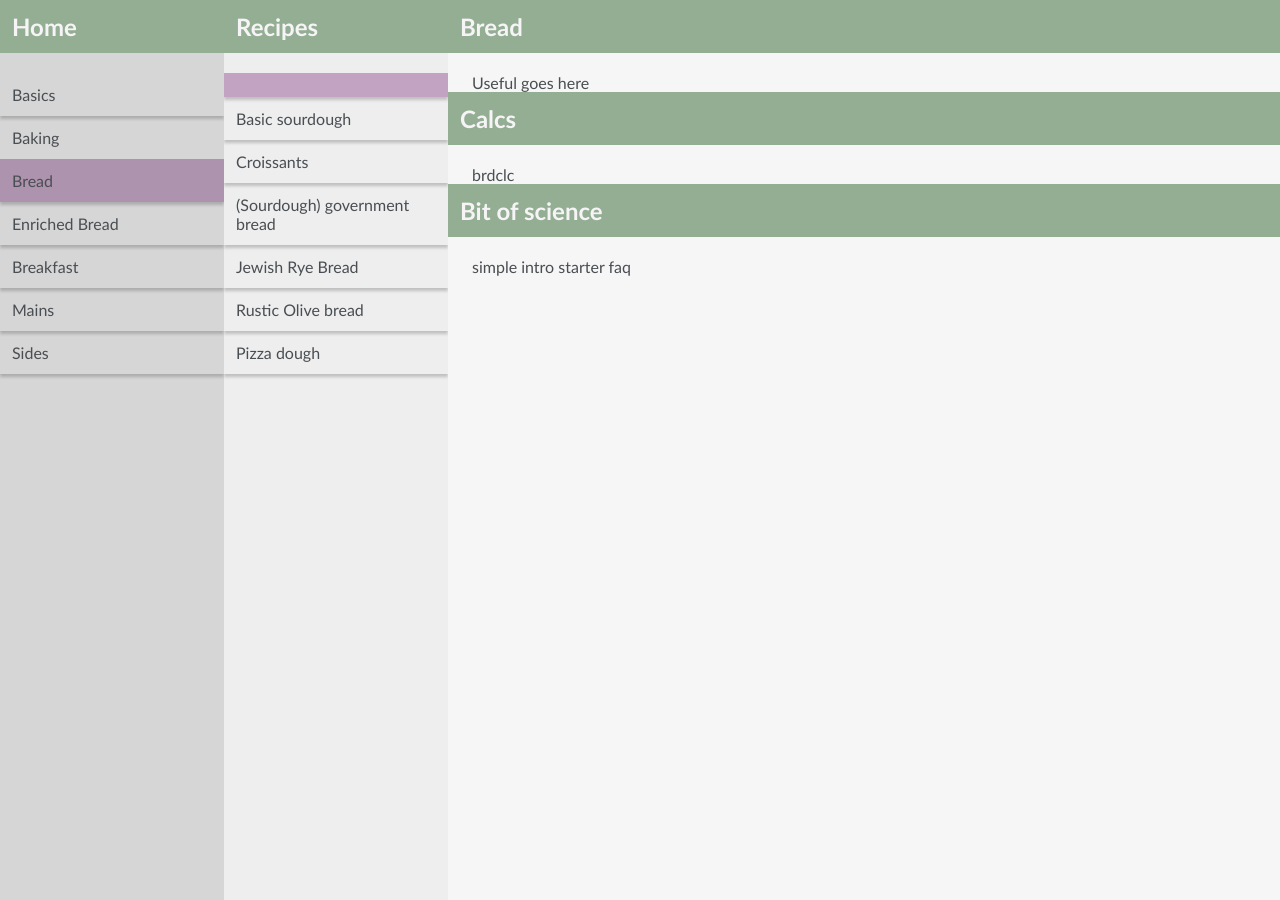
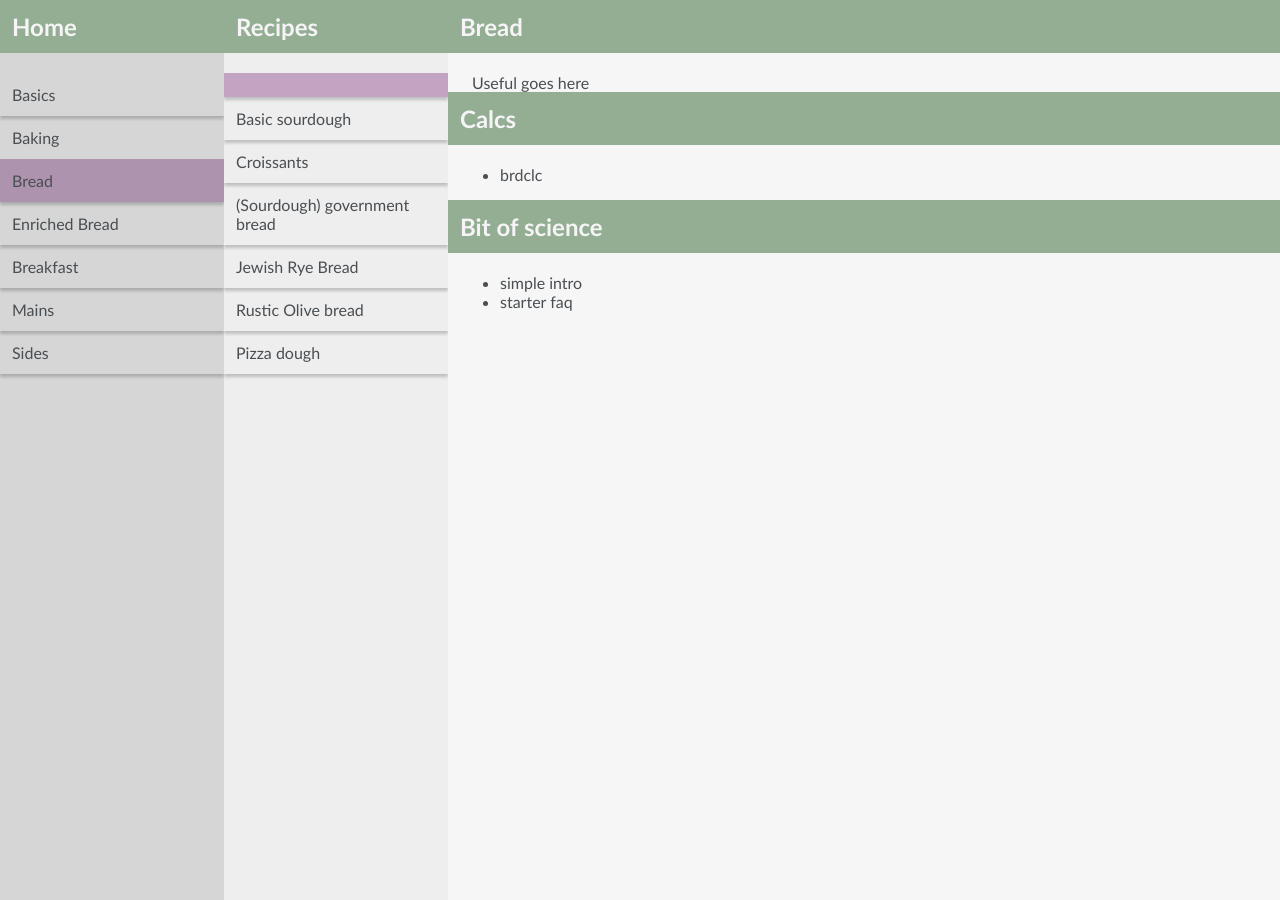
Before and after one commit to slfed/recipes, a Jekyll site: the page built from _categories/bread.md, in a window 1280 px wide. Built offline with Jekyll 4.4.1, drawn with Linux system fonts in a browser that asks for light colours.

```diff
--- a/_categories/bread.md
+++ b/_categories/bread.md
@@ -7,8 +7,8 @@ order: 11
 Useful goes here
 
 ## Calcs
-[brdclc](http://brdclc.com/?flour=440&water=75&salt=2&leaven=20.5)
+- [brdclc](http://brdclc.com/?flour=440&water=75&salt=2&leaven=20.5)
 
 ## Bit of science
-[simple intro](https://breadtopia.com/demystifying-sourdough-bread-baking/)
-[starter faq](https://www.abeautifulplate.com/sourdough-starter-troubleshooting-guide/)
+- [simple intro](https://breadtopia.com/demystifying-sourdough-bread-baking/)
+- [starter faq](https://www.abeautifulplate.com/sourdough-starter-troubleshooting-guide/)
```
